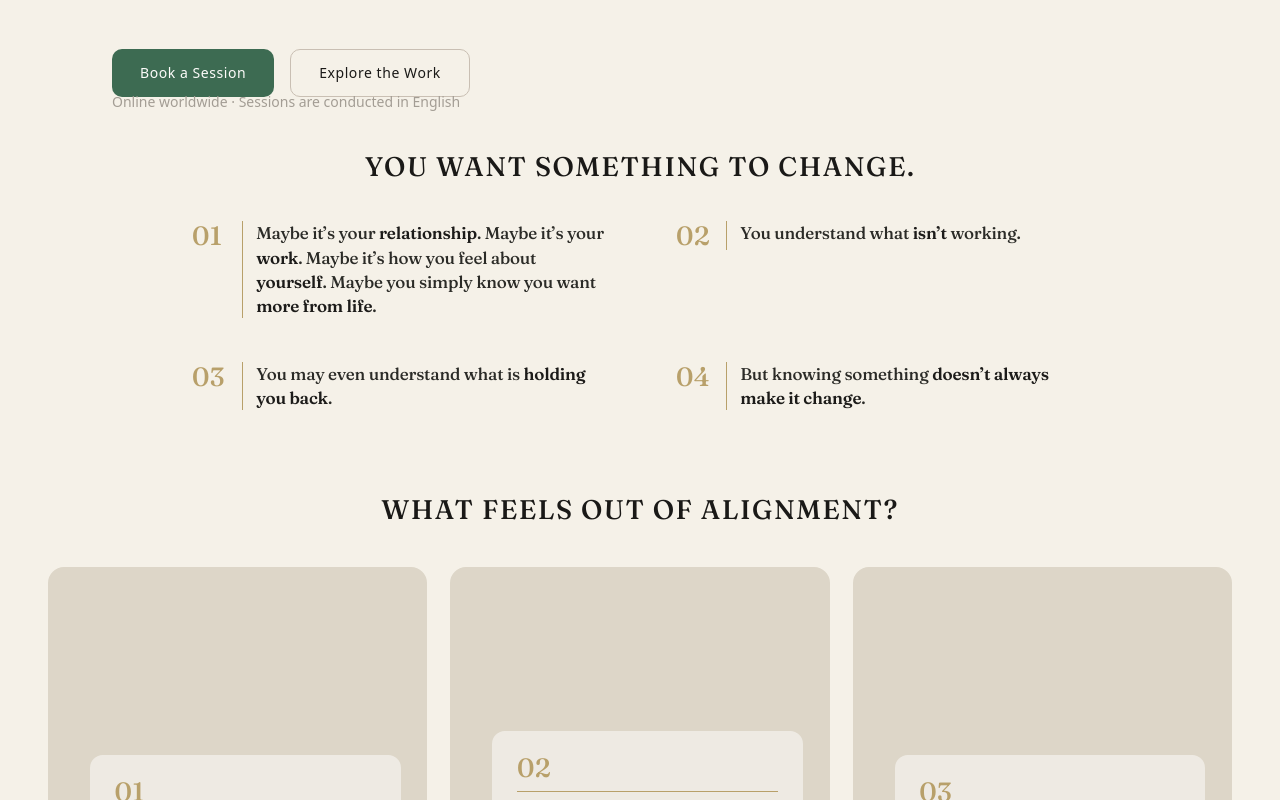
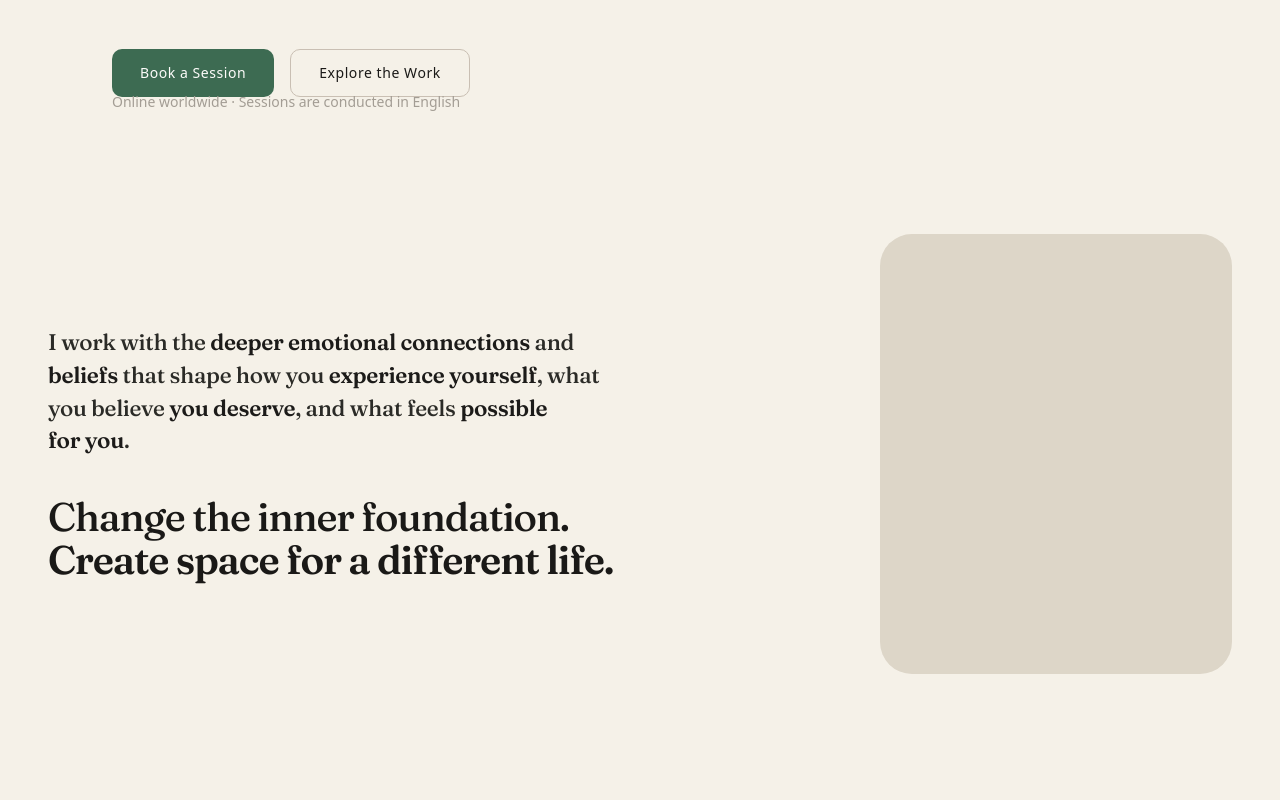
Before and after one commit to niksprojectsup-oss/niksravins.com, a Next.js app: page / in a window 1280 px wide. Shown: the part 380-1180 px from the top of the page. Built offline with nearby package versions, Linux system fonts and the light colour scheme; no server answers; the database is empty.

Commit message:
Add homepage foundation section

```diff
--- a/src/app/globals.css
+++ b/src/app/globals.css
@@ -927,3 +927,129 @@
     max-width: 46rem;
   }
 }
+
+/* Scoped to the “Change the inner foundation.” section. */
+
+.home-foundation {
+  padding-block: clamp(4.5rem, 8vw, 7.5rem);
+  overflow-x: clip;
+  background: transparent;
+}
+
+.home-foundation .layout-container,
+.home-foundation-container {
+  max-width: min(84rem, 100%);
+}
+
+.home-foundation-grid {
+  display: grid;
+  grid-template-columns: minmax(0, 1fr);
+  gap: clamp(2.25rem, 4vw, 3.25rem);
+  align-items: center;
+}
+
+.home-foundation-copy {
+  display: flex;
+  flex-direction: column;
+  justify-content: center;
+  gap: clamp(1.75rem, 3vw, 2.85rem);
+  min-width: 0;
+  max-width: 40rem;
+}
+
+.home-foundation-intro {
+  max-width: 36rem;
+}
+
+.home-foundation-intro,
+.home-foundation-headline {
+  margin: 0;
+}
+
+.home-foundation-intro-text,
+.home-foundation-headline-text {
+  display: block;
+  font-family: var(--font-family-display), "Fraunces", ui-serif, Georgia, serif;
+  color: #2b2b27;
+}
+
+.home-foundation-intro-text {
+  margin: 0;
+  font-size: clamp(1.2rem, 0.45vw + 1.05rem, 1.5rem);
+  font-weight: 450;
+  line-height: 1.45;
+  letter-spacing: -0.014em;
+}
+
+.home-foundation-intro-text p {
+  margin: 0;
+  font: inherit;
+  color: inherit;
+}
+
+.home-foundation-intro-text strong {
+  font-weight: 600;
+  color: #1c1b19;
+}
+
+.home-foundation-headline-text {
+  font-size: clamp(1.9rem, 0.45rem + 2.55vw, 3.15rem);
+  font-weight: 500;
+  line-height: 1.08;
+  letter-spacing: -0.03em;
+  color: var(--nr-ink);
+}
+
+.home-foundation-headline-text p {
+  margin: 0;
+  font: inherit;
+  color: inherit;
+}
+
+.home-foundation-headline-text strong {
+  font-weight: 600;
+  color: inherit;
+}
+
+.home-foundation-media {
+  width: 100%;
+  max-width: 32rem;
+  aspect-ratio: 4 / 5;
+  overflow: hidden;
+  border-radius: 32px;
+  background: #ddd6c8;
+}
+
+.home-foundation-media img {
+  width: 100%;
+  height: 100%;
+  object-fit: cover;
+}
+
+@media (max-width: 640px) {
+  .home-foundation {
+    padding-block: clamp(3.25rem, 10vw, 4.5rem);
+  }
+
+  .home-foundation-headline-text {
+    font-size: clamp(2.15rem, 8vw, 2.75rem);
+  }
+}
+
+@media (min-width: 800px) {
+  .home-foundation-grid {
+    grid-template-columns: minmax(0, 1fr) minmax(12rem, min(22rem, 32%));
+    column-gap: clamp(2.75rem, 4.5vw, 5.25rem);
+    align-items: center;
+  }
+
+  .home-foundation-media {
+    max-width: none;
+    justify-self: end;
+    width: 100%;
+  }
+
+  .home-foundation-copy {
+    max-width: none;
+  }
+}
--- a/src/components/public/PublicHomePage.tsx
+++ b/src/components/public/PublicHomePage.tsx
@@ -9,6 +9,7 @@ import { FAQ } from "@/components/sections/FAQ";
 import { FinalCTA } from "@/components/sections/FinalCTA";
 import { Hero } from "@/components/sections/Hero";
 import { HomeAlignmentSection } from "@/components/sections/home/HomeAlignmentSection";
+import { HomeFoundationSection } from "@/components/sections/home/HomeFoundationSection";
 import { HomeUnderneathSection } from "@/components/sections/home/HomeUnderneathSection";
 import { HomeWantChangeSection } from "@/components/sections/home/HomeWantChangeSection";
 import { Testimonials } from "@/components/sections/Testimonials";
@@ -29,6 +30,7 @@ export function PublicHomePage({ content, locale, cmsHtmlFields = {} }: PublicHo
       <Header content={content} locale={locale} />
       <main>
         <Hero content={content} cmsHtmlFields={cmsHtmlFields} />
+        <HomeFoundationSection cmsHtmlFields={cmsHtmlFields} />
         <HomeWantChangeSection cmsHtmlFields={cmsHtmlFields} />
         <HomeAlignmentSection cmsHtmlFields={cmsHtmlFields} />
         <HomeUnderneathSection cmsHtmlFields={cmsHtmlFields} />
--- /dev/null
+++ b/src/components/sections/home/HomeFoundationSection.tsx
@@ -0,0 +1,72 @@
+import { CmsPublishedFieldText } from "@/components/cms/CmsPublishedFieldText";
+import { Section } from "@/components/ui/Section";
+import {
+  getPublishedCmsImageSrc,
+  type CmsHtmlFields,
+} from "@/lib/cms/published-field-html";
+
+function FoundationIntro({ html }: { html?: string }) {
+  if (html) {
+    return (
+      <CmsPublishedFieldText
+        html={html}
+        fallback=""
+        className="home-foundation-intro-text font-display"
+      />
+    );
+  }
+
+  return (
+    <p className="home-foundation-intro-text font-display">
+      I work with the <strong>deeper emotional connections</strong> and <strong>beliefs</strong> that
+      shape how you <strong>experience yourself</strong>, what you believe <strong>you deserve</strong>,
+      and what feels <strong>possible for you</strong>.
+    </p>
+  );
+}
+
+function FoundationHeadline({ html }: { html?: string }) {
+  if (html) {
+    return (
+      <CmsPublishedFieldText
+        html={html}
+        fallback=""
+        className="home-foundation-headline-text font-display"
+      />
+    );
+  }
+
+  return (
+    <span className="home-foundation-headline-text font-display">
+      Change the inner foundation.
+      <br />
+      <strong>Create space for a different life.</strong>
+    </span>
+  );
+}
+
+export function HomeFoundationSection({ cmsHtmlFields = {} }: { cmsHtmlFields?: CmsHtmlFields }) {
+  const imageSrc = getPublishedCmsImageSrc(cmsHtmlFields["foundation.image"]);
+
+  return (
+    <Section
+      aria-labelledby="foundation-heading"
+      className="home-foundation overflow-x-clip bg-transparent"
+      containerClassName="home-foundation-container"
+    >
+      <div className="home-foundation-grid">
+        <div className="home-foundation-copy">
+          <div className="home-foundation-intro">
+            <FoundationIntro html={cmsHtmlFields["foundation.intro"]} />
+          </div>
+          <h2 id="foundation-heading" className="home-foundation-headline">
+            <FoundationHeadline html={cmsHtmlFields["foundation.headline"]} />
+          </h2>
+        </div>
+        <div className="home-foundation-media">
+          {imageSrc ? <img src={imageSrc} alt="" /> : null}
+        </div>
+      </div>
+    </Section>
+  );
+}
--- a/src/lib/cms/definitions.ts
+++ b/src/lib/cms/definitions.ts
@@ -45,9 +45,19 @@ export const CMS_PAGE_DEFINITIONS: readonly CmsPageDefinition[] = [
         ],
       },
       {
+        key: "foundation",
+        title: "Foundation",
+        sortOrder: 1,
+        fields: [
+          { key: "foundation.image", label: "Foundation image", kind: "image" },
+          { key: "foundation.intro", label: "Foundation intro", kind: "paragraphs" },
+          { key: "foundation.headline", label: "Foundation headline" },
+        ],
+      },
+      {
         key: "journey",
         title: "Journey",
-        sortOrder: 1,
+        sortOrder: 2,
         fields: [
           {
             key: "journey.change.0",
@@ -78,7 +88,7 @@ export const CMS_PAGE_DEFINITIONS: readonly CmsPageDefinition[] = [
       {
         key: "alignment",
         title: "Alignment",
-        sortOrder: 2,
+        sortOrder: 3,
         fields: [
           { key: "alignment.0.image", label: "Alignment 01 image", kind: "image" },
           { key: "alignment.0.title", label: "Alignment 01 title" },
@@ -103,7 +113,7 @@ export const CMS_PAGE_DEFINITIONS: readonly CmsPageDefinition[] = [
       {
         key: "underneath",
         title: "Underneath",
-        sortOrder: 3,
+        sortOrder: 4,
         fields: [
           { key: "underneath.image", label: "Underneath image", kind: "image" },
           { key: "underneath.intro", label: "Underneath intro", kind: "paragraphs" },
@@ -113,7 +123,7 @@ export const CMS_PAGE_DEFINITIONS: readonly CmsPageDefinition[] = [
       {
         key: "trust",
         title: "Trust",
-        sortOrder: 4,
+        sortOrder: 5,
         fields: [
           { key: "trust.statements.0", label: "Statement 1", kind: "paragraphs" },
           { key: "trust.statements.1", label: "Statement 2", kind: "paragraphs" },
@@ -124,7 +134,7 @@ export const CMS_PAGE_DEFINITIONS: readonly CmsPageDefinition[] = [
       {
         key: "about",
         title: "About",
-        sortOrder: 5,
+        sortOrder: 6,
         fields: [
           { key: "about.title", label: "Section title" },
           { key: "about.story.0", label: "Story paragraph 1", kind: "paragraphs" },
@@ -135,7 +145,7 @@ export const CMS_PAGE_DEFINITIONS: readonly CmsPageDefinition[] = [
       {
         key: "aap",
         title: "AAP",
-        sortOrder: 6,
+        sortOrder: 7,
         fields: [
           { key: "aap.title", label: "Section title" },
           { key: "aap.intro", label: "Introduction", kind: "paragraphs" },
@@ -152,7 +162,7 @@ export const CMS_PAGE_DEFINITIONS: readonly CmsPageDefinition[] = [
       {
         key: "faq",
         title: "FAQ",
-        sortOrder: 7,
+        sortOrder: 8,
         fields: [
           { key: "faq.headingLabel", label: "Heading label" },
           { key: "faq.heading", label: "Heading" },
@@ -173,7 +183,7 @@ export const CMS_PAGE_DEFINITIONS: readonly CmsPageDefinition[] = [
       {
         key: "final-cta",
         title: "Final CTA",
-        sortOrder: 8,
+        sortOrder: 9,
         fields: [
           { key: "finalCta.lines.0", label: "Line 1", kind: "paragraphs" },
           { key: "finalCta.lines.1", label: "Line 2", kind: "paragraphs" },
@@ -184,7 +194,7 @@ export const CMS_PAGE_DEFINITIONS: readonly CmsPageDefinition[] = [
       {
         key: "seo",
         title: "SEO",
-        sortOrder: 9,
+        sortOrder: 10,
         fields: [
           { key: "seo.home.title", label: "Page title" },
           { key: "seo.home.description", label: "Meta description", kind: "paragraphs" },
--- a/src/lib/cms/import/content-sources.ts
+++ b/src/lib/cms/import/content-sources.ts
@@ -110,6 +110,32 @@ const JOURNEY_STEP_DOCUMENTS = [
   ]),
 ] as const;
 
+const FOUNDATION_INTRO_DOCUMENT = journeyStepDocument([
+  { text: "I work with the " },
+  { text: "deeper emotional connections", bold: true },
+  { text: " and " },
+  { text: "beliefs", bold: true },
+  { text: " that shape how you " },
+  { text: "experience yourself", bold: true },
+  { text: ", what you believe " },
+  { text: "you deserve", bold: true },
+  { text: ", and what feels " },
+  { text: "possible for you", bold: true },
+  { text: "." },
+]);
+
+const FOUNDATION_HEADLINE_DOCUMENT = tiptapDocumentFromBlocks([
+  {
+    type: "paragraph",
+    attrs: { textAlign: null },
+    content: [
+      tiptapText("Change the inner foundation."),
+      { type: "hardBreak" },
+      tiptapText("Create space for a different life.", [{ type: "bold" }]),
+    ],
+  },
+]);
+
 const ALIGNMENT_ITEMS = [
   {
     title: "Your relationship.",
@@ -145,6 +171,10 @@ function getHomeFieldValue(content: CmsImportContent, fieldKey: string): CmsTipt
       return plainStringToTiptapDocument(content.hero.primaryCta.label);
     case "hero.secondaryCta.label":
       return plainStringToTiptapDocument(content.hero.secondaryCta.label);
+    case "foundation.intro":
+      return FOUNDATION_INTRO_DOCUMENT;
+    case "foundation.headline":
+      return FOUNDATION_HEADLINE_DOCUMENT;
     case "journey.change.0":
       return JOURNEY_STEP_DOCUMENTS[0];
     case "journey.change.1":
```
Also changed, not shown: 2 other files (tests, documents, lock files or other folders).
